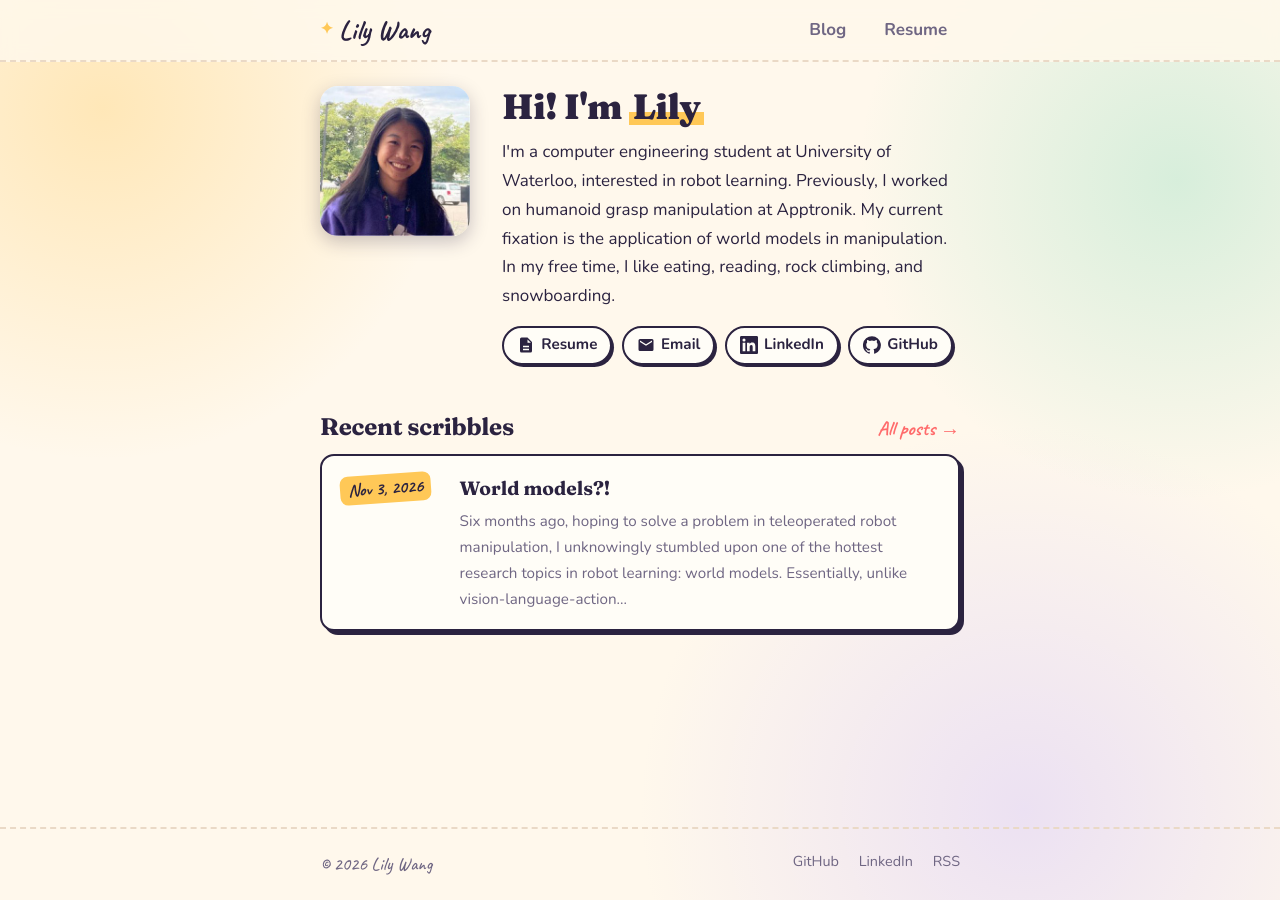
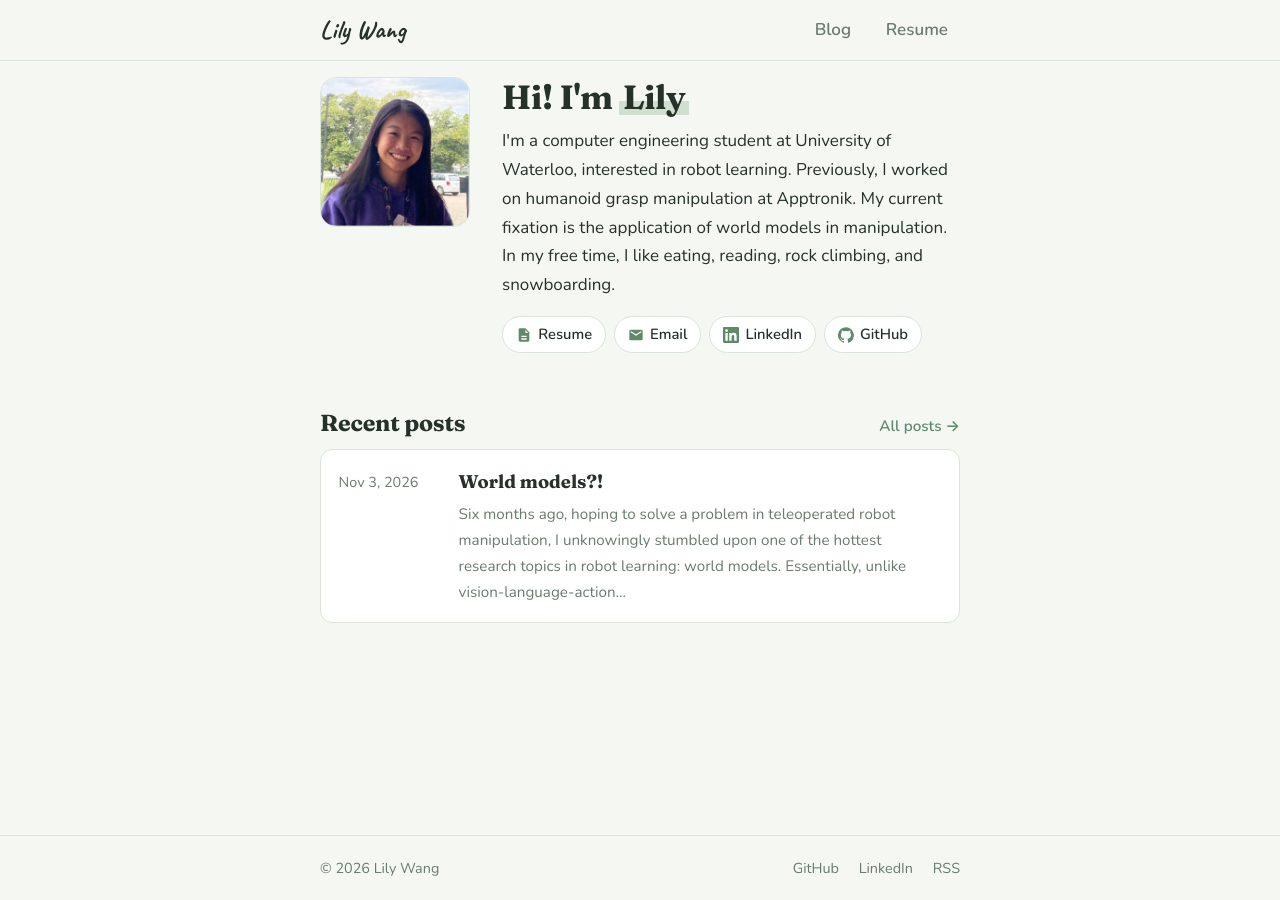
Before and after one commit to lilywang899/lilywang899.github.io, a Jekyll site: the page built from index.md, in a window 1280 px wide. Built offline with Jekyll 4.4.1, drawn with Linux system fonts in a browser that asks for light colours.

Commit message:
Minimalist sage colour theme
Co-Authored-By: Claude Fable 5.1 <noreply@anthropic.com>

```diff
--- a/404.html
+++ b/404.html
@@ -3,7 +3,7 @@ permalink: /404.html
 title: Page not found
 ---
 <div class="oops">
-  <p class="big">🙈</p>
-  <h1>Well, this is awkward.</h1>
+  <p class="big">404</p>
+  <h1>Page not found</h1>
   <p>That page wandered off. Try the <a href="{{ '/' | relative_url }}">home page</a> or the <a href="{{ '/blog/' | relative_url }}">blog</a>.</p>
 </div>
--- a/assets/css/style.css
+++ b/assets/css/style.css
@@ -1,19 +1,16 @@
-@import url("https://fonts.googleapis.com/css2?family=Fraunces:ital,opsz,wght@0,9..144,500;0,9..144,700;0,9..144,900;1,9..144,500&family=Nunito:ital,wght@0,400;0,600;0,700;1,400&family=Caveat:wght@500;700&display=swap");
+@import url("https://fonts.googleapis.com/css2?family=Fraunces:ital,opsz,wght@0,9..144,500;0,9..144,700;1,9..144,500&family=Nunito:ital,wght@0,400;0,600;0,700;1,400&family=Caveat:wght@700&display=swap");
 
 :root {
-  --bg: #fff8ec;
-  --surface: #fffdf7;
-  --text: #2b2340;
-  --muted: #6f6683;
-  --accent: #ff6b6b;
-  --accent-hover: #e04f4f;
-  --sun: #ffc857;
-  --mint: #7ad7b4;
-  --sky: #8ecae6;
-  --lilac: #c8b6ff;
-  --border: #ead9c6;
-  --code-bg: #fdf1dc;
-  --shadow: #2b2340;
+  --bg: #f4f7f2;
+  --surface: #ffffff;
+  --text: #26312a;
+  --muted: #6b7a6f;
+  --accent: #5f8a6a;
+  --accent-hover: #4a7254;
+  --soft: #e3ece2;
+  --soft-2: #cfdfd0;
+  --border: #dbe4da;
+  --code-bg: #eaf0e8;
   --max: 42rem;
   --head: "Fraunces", Georgia, serif;
   --body: "Nunito", -apple-system, "Segoe UI", sans-serif;
@@ -21,180 +18,140 @@
 }
 @media (prefers-color-scheme: dark) {
   :root {
-    --bg: #1e1a2e;
-    --surface: #27223a;
-    --text: #f3ecff;
-    --muted: #b3a9c9;
-    --accent: #ff8585;
-    --accent-hover: #ffa3a3;
-    --sun: #ffd778;
-    --mint: #8fe3c3;
-    --sky: #a4d8f0;
-    --lilac: #d4c6ff;
-    --border: #3d3554;
-    --code-bg: #2e2843;
-    --shadow: #0f0c1a;
+    --bg: #1b201c;
+    --surface: #232a25;
+    --text: #e6ece6;
+    --muted: #9aa89d;
+    --accent: #9ec5a6;
+    --accent-hover: #b6d6bc;
+    --soft: #2d3830;
+    --soft-2: #394739;
+    --border: #334036;
+    --code-bg: #27302a;
   }
 }
 
 * { box-sizing: border-box; }
-html { -webkit-text-size-adjust: 100%; scroll-behavior: smooth; }
+html { -webkit-text-size-adjust: 100%; }
 body {
   margin: 0;
   background: var(--bg);
-  background-image:
-    radial-gradient(circle at 8% 12%, color-mix(in srgb, var(--sun) 35%, transparent) 0, transparent 22rem),
-    radial-gradient(circle at 92% 20%, color-mix(in srgb, var(--mint) 30%, transparent) 0, transparent 20rem),
-    radial-gradient(circle at 80% 90%, color-mix(in srgb, var(--lilac) 35%, transparent) 0, transparent 24rem);
-  background-attachment: fixed;
   color: var(--text);
   font: 17px/1.7 var(--body);
   display: flex;
   flex-direction: column;
   min-height: 100vh;
 }
-::selection { background: var(--sun); color: #2b2340; }
+::selection { background: var(--soft-2); }
 .wrap { width: 100%; max-width: var(--max); margin: 0 auto; padding: 0 1rem; }
-main { flex: 1; padding: 2rem 1rem 4rem; }
+main { flex: 1; padding: 2.5rem 1rem 4rem; }
 
 a { color: var(--accent); text-decoration: none; }
-a:hover { color: var(--accent-hover); text-decoration: underline wavy; text-underline-offset: 3px; }
+a:hover { color: var(--accent-hover); text-decoration: underline; text-underline-offset: 3px; }
 
-h1, h2, h3 { font-family: var(--head); line-height: 1.2; letter-spacing: -0.01em; }
-h1 { font-size: 2.2rem; font-weight: 900; margin: 0 0 0.5rem; }
-h2 { font-size: 1.5rem; font-weight: 700; margin: 2rem 0 0.75rem; }
-h3 { font-size: 1.2rem; font-weight: 700; margin: 1.5rem 0 0.5rem; }
+h1, h2, h3 { font-family: var(--head); line-height: 1.2; letter-spacing: -0.01em; font-weight: 700; }
+h1 { font-size: 2.1rem; margin: 0 0 0.5rem; }
+h2 { font-size: 1.45rem; margin: 2rem 0 0.75rem; }
+h3 { font-size: 1.15rem; margin: 1.5rem 0 0.5rem; }
 p { margin: 0 0 1.1rem; }
 .muted { color: var(--muted); }
 
 /* Header */
-.site-header { position: sticky; top: 0; z-index: 10; background: color-mix(in srgb, var(--bg) 85%, transparent); backdrop-filter: blur(8px); border-bottom: 2px dashed var(--border); }
+.site-header { border-bottom: 1px solid var(--border); background: var(--bg); }
 .site-header .wrap { display: flex; align-items: center; justify-content: space-between; height: 3.75rem; }
-.site-title { font-family: var(--hand); font-size: 1.7rem; font-weight: 700; color: var(--text); display: inline-flex; align-items: center; gap: 0.35rem; }
-.site-title::before { content: "✦"; color: var(--sun); font-size: 1rem; transition: transform .4s; display: inline-block; }
+.site-title { font-family: var(--hand); font-size: 1.6rem; font-weight: 700; color: var(--text); }
 .site-title:hover { text-decoration: none; color: var(--accent); }
-.site-title:hover::before { transform: rotate(180deg) scale(1.3); }
-.site-nav a { color: var(--muted); margin-left: 0.5rem; font-weight: 700; padding: 0.3rem 0.8rem; border-radius: 999px; transition: transform .15s, background .15s; display: inline-block; }
-.site-nav a:hover { text-decoration: none; color: var(--text); background: var(--sun); transform: rotate(-3deg) scale(1.05); }
-.site-nav a.active { color: var(--text); background: var(--mint); }
+.site-nav a { color: var(--muted); margin-left: 0.4rem; font-weight: 600; padding: 0.3rem 0.75rem; border-radius: 999px; transition: background .15s, color .15s; display: inline-block; }
+.site-nav a:hover { text-decoration: none; color: var(--text); background: var(--soft); }
+.site-nav a.active { color: var(--text); background: var(--soft); }
 
 /* Footer */
-.site-footer { border-top: 2px dashed var(--border); color: var(--muted); font-size: 0.9rem; }
+.site-footer { border-top: 1px solid var(--border); color: var(--muted); font-size: 0.9rem; }
 .site-footer .wrap { display: flex; justify-content: space-between; padding: 1.25rem 1rem; flex-wrap: wrap; gap: 0.5rem; }
-.site-footer .made { font-family: var(--hand); font-size: 1.15rem; }
 .footer-links a { margin-left: 1rem; color: var(--muted); }
 
 /* Hero */
-.hero { padding: 1.5rem 0 1rem; display: flex; align-items: flex-start; gap: 2rem; }
+.hero { padding: 1rem 0 1.5rem; display: flex; align-items: flex-start; gap: 2rem; }
 .hero h1 { margin-bottom: 0.6rem; }
-.hero h1 .wave { display: inline-block; transform-origin: 70% 70%; animation: wave 2.5s ease-in-out 1s 2; }
-@keyframes wave { 0%,100% { transform: rotate(0) } 15% { transform: rotate(16deg) } 30% { transform: rotate(-8deg) } 45% { transform: rotate(14deg) } 60% { transform: rotate(-4deg) } 75% { transform: rotate(10deg) } }
-.hero .name { background: linear-gradient(transparent 62%, var(--sun) 62%, var(--sun) 92%, transparent 92%); padding: 0 0.1em; }
-.bio { margin-bottom: 0.9rem; }
-.avatar-wrap { position: relative; flex-shrink: 0; }
+.hero .name { background: linear-gradient(transparent 60%, var(--soft-2) 60%, var(--soft-2) 92%, transparent 92%); padding: 0 0.1em; }
+.bio { margin-bottom: 1rem; }
+.avatar-wrap { flex-shrink: 0; }
 .avatar {
-  border-radius: 18px; object-fit: cover; width: 150px; height: 150px; display: block;
-  box-shadow: 0 6px 18px color-mix(in srgb, var(--shadow) 25%, transparent);
-  transition: transform .3s cubic-bezier(.34,1.56,.64,1);
+  border-radius: 16px; object-fit: cover; width: 150px; height: 150px; display: block;
+  border: 1px solid var(--border);
 }
-.avatar-wrap:hover .avatar { transform: rotate(-2deg) scale(1.03); }
 
 /* Social links */
-.social-links { display: flex; flex-wrap: wrap; gap: 0.5rem 0.6rem; margin: 0.25rem 0 0; }
+.social-links { display: flex; flex-wrap: wrap; gap: 0.5rem 0.5rem; margin: 0; }
 .social-links a {
   display: inline-flex; align-items: center; gap: 0.4rem;
-  color: var(--text); font-weight: 700; font-size: 0.95rem;
-  background: var(--surface); border: 2px solid var(--text); border-radius: 999px;
-  padding: 0.3rem 0.8rem; box-shadow: 2px 2px 0 var(--shadow);
-  transition: transform .15s, box-shadow .15s, background .15s;
+  color: var(--text); font-weight: 600; font-size: 0.92rem;
+  background: var(--surface); border: 1px solid var(--border); border-radius: 999px;
+  padding: 0.3rem 0.8rem;
+  transition: background .15s, border-color .15s;
 }
-.social-links a:hover { text-decoration: none; transform: translate(-2px,-2px) rotate(-2deg); box-shadow: 4px 4px 0 var(--shadow); }
-.social-links a:nth-child(1):hover { background: var(--sun); }
-.social-links a:nth-child(2):hover { background: var(--mint); }
-.social-links a:nth-child(3):hover { background: var(--sky); }
-.social-links a:nth-child(4):hover { background: var(--lilac); }
-.social-links svg, .social-links .icon { width: 18px !important; height: 18px !important; flex-shrink: 0; fill: currentColor; }
+.social-links a:hover { text-decoration: none; background: var(--soft); border-color: var(--soft-2); color: var(--text); }
+.social-links svg, .social-links .icon { width: 16px !important; height: 16px !important; flex-shrink: 0; fill: var(--accent); }
 
 /* Sections */
 .section-head { display: flex; align-items: baseline; justify-content: space-between; }
 .section-head h2 { margin-bottom: 0.75rem; }
-.section-head a { font-family: var(--hand); font-size: 1.25rem; font-weight: 700; }
+.section-head a { font-size: 0.95rem; font-weight: 600; }
 
 /* Post list */
-.post-list { list-style: none; padding: 0; margin: 0; display: grid; gap: 1rem; }
+.post-list { list-style: none; padding: 0; margin: 0; display: grid; gap: 0.75rem; }
 .post-list li {
   display: grid; grid-template-columns: 6.5rem 1fr; gap: 1rem; align-items: start;
   padding: 1rem 1.1rem;
-  background: var(--surface); border: 2px solid var(--text); border-radius: 14px;
-  box-shadow: 4px 4px 0 var(--shadow);
-  transition: transform .2s cubic-bezier(.34,1.56,.64,1), box-shadow .2s;
+  background: var(--surface); border: 1px solid var(--border); border-radius: 12px;
+  transition: border-color .15s, background .15s;
 }
-.post-list li:hover { transform: translate(-2px,-3px) rotate(-0.6deg); box-shadow: 7px 8px 0 var(--shadow); }
-.post-list li:nth-child(3n+1):hover { box-shadow: 7px 8px 0 var(--accent); }
-.post-list li:nth-child(3n+2):hover { box-shadow: 7px 8px 0 var(--mint); }
-.post-list li:nth-child(3n+3):hover { box-shadow: 7px 8px 0 var(--sky); }
-.post-list time {
-  font-family: var(--hand); font-size: 1.1rem; font-weight: 700; line-height: 1.2;
-  color: #2b2340; background: var(--sun); padding: 0.25rem 0.5rem; border-radius: 8px;
-  transform: rotate(-4deg); display: inline-block; justify-self: start; margin-top: 0.15rem;
-}
-.post-list li:nth-child(2n) time { background: var(--lilac); transform: rotate(3deg); }
-.post-link { font-family: var(--head); font-weight: 700; font-size: 1.2rem; color: var(--text); }
+.post-list li:hover { border-color: var(--soft-2); background: color-mix(in srgb, var(--surface) 70%, var(--soft)); }
+.post-list time { color: var(--muted); font-size: 0.9rem; padding-top: 0.25rem; white-space: nowrap; }
+.post-link { font-family: var(--head); font-weight: 700; font-size: 1.15rem; color: var(--text); }
 .post-link:hover { color: var(--accent); text-decoration: none; }
 .post-excerpt { margin: 0.3rem 0 0; color: var(--muted); font-size: 0.95rem; }
-.year { margin-top: 2.5rem; font-family: var(--hand); font-size: 1.6rem; color: var(--muted); }
-.page-title { font-size: 2.2rem; }
+.year { margin-top: 2.5rem; font-family: var(--body); font-size: 0.85rem; font-weight: 700; color: var(--muted); text-transform: uppercase; letter-spacing: 0.1em; }
+.page-title { font-size: 2.1rem; }
 
 @media (max-width: 560px) {
   .hero { flex-direction: column; align-items: flex-start; gap: 1.5rem; }
-  .hero h1 { font-size: 1.9rem; }
-  .post-list li { grid-template-columns: 1fr; gap: 0.4rem; }
+  .hero h1 { font-size: 1.85rem; }
+  .avatar { width: 120px; height: 120px; }
+  .post-list li { grid-template-columns: 1fr; gap: 0.3rem; }
 }
 
 /* Post */
 .post-header { margin-bottom: 2rem; }
-.post-title { font-size: 2.3rem; }
+.post-title { font-size: 2.2rem; }
 .post-meta { color: var(--muted); font-size: 0.95rem; margin: 0; }
 .tag {
-  display: inline-block; font-size: 0.8rem; font-weight: 700; color: #2b2340;
-  padding: 0.1rem 0.6rem; margin-left: 0.3rem; border-radius: 999px; background: var(--sun);
-  transform: rotate(-2deg);
+  display: inline-block; font-size: 0.8rem; font-weight: 600; color: var(--accent-hover);
+  padding: 0.1rem 0.6rem; margin-left: 0.3rem; border-radius: 999px; background: var(--soft);
 }
-.tag:nth-of-type(2) { background: var(--mint); transform: rotate(2deg); }
-.tag:nth-of-type(3) { background: var(--sky); transform: rotate(-1deg); }
-.tag:nth-of-type(4) { background: var(--lilac); transform: rotate(1.5deg); }
 .post-content img { max-width: 100%; height: auto; border-radius: 10px; }
 .post-content .figure { margin: 1.5rem 0 0.5rem; text-align: center; }
-.post-content .figure img { display: inline-block; border: 2px solid var(--text); box-shadow: 5px 5px 0 var(--sun); background: #fff; }
-.post-content .caption { font-family: var(--hand); color: var(--muted); font-size: 1.1rem; line-height: 1.35; text-align: center; margin: 0.6rem auto 1.75rem; max-width: 36rem; }
+.post-content .figure img { display: inline-block; border: 1px solid var(--border); background: #fff; }
+.post-content .caption { color: var(--muted); font-size: 0.9rem; line-height: 1.5; text-align: center; margin: 0.6rem auto 1.75rem; max-width: 36rem; }
 .post-content blockquote {
-  margin: 1.25rem 0; padding: 0.5rem 1.1rem; border-left: 5px solid var(--sun);
-  background: var(--surface); border-radius: 0 10px 10px 0; color: var(--muted); font-style: italic;
+  margin: 1.25rem 0; padding: 0.5rem 1.1rem; border-left: 3px solid var(--soft-2);
+  color: var(--muted); font-style: italic;
 }
-.post-content hr { border: 0; border-top: 2px dashed var(--border); margin: 2rem 0; }
+.post-content hr { border: 0; border-top: 1px solid var(--border); margin: 2rem 0; }
 .post-content table { border-collapse: collapse; width: 100%; margin: 1rem 0; }
 .post-content th, .post-content td { border: 1px solid var(--border); padding: 0.4rem 0.6rem; text-align: left; }
-.post-content h2::before { content: "✦ "; color: var(--accent); font-size: 0.8em; }
 
 code, pre { font-family: ui-monospace, SFMono-Regular, Menlo, Consolas, monospace; font-size: 0.9em; }
-code { background: var(--code-bg); padding: 0.1em 0.4em; border-radius: 6px; }
-pre { background: var(--code-bg); padding: 1rem; border-radius: 12px; overflow-x: auto; line-height: 1.5; border: 2px solid var(--border); }
+code { background: var(--code-bg); padding: 0.1em 0.4em; border-radius: 5px; }
+pre { background: var(--code-bg); padding: 1rem; border-radius: 10px; overflow-x: auto; line-height: 1.5; }
 pre code { background: none; padding: 0; }
 
 .post-nav {
   display: flex; justify-content: space-between; gap: 1rem;
-  margin-top: 3rem; padding-top: 1.5rem; border-top: 2px dashed var(--border);
-  font-family: var(--hand); font-size: 1.25rem; font-weight: 700;
+  margin-top: 3rem; padding-top: 1.5rem; border-top: 1px solid var(--border);
+  font-size: 0.95rem; font-weight: 600;
 }
 .post-nav .next { margin-left: auto; text-align: right; }
-
-/* 404 */
-.oops { text-align: center; padding: 3rem 0; }
-.oops .big { font-size: 5rem; line-height: 1; margin: 0; }
-
-@media (prefers-reduced-motion: reduce) {
-  *, *::before, *::after { animation: none !important; transition: none !important; }
-}
 
 /* Footnotes */
 .footnotes { font-size: 0.9rem; color: var(--muted); margin-top: 1rem; }
@@ -202,3 +159,7 @@ pre code { background: none; padding: 0; }
 .footnotes li { margin-bottom: 0.5rem; }
 .footnote { font-size: 0.8em; vertical-align: super; line-height: 0; font-weight: 700; }
 .reversefootnote { margin-left: 0.3rem; }
+
+/* 404 */
+.oops { text-align: center; padding: 3rem 0; }
+.oops .big { font-size: 4rem; line-height: 1; margin: 0; }
--- a/index.md
+++ b/index.md
@@ -15,7 +15,7 @@ title: Home
 
 <section>
   <div class="section-head">
-    <h2>Recent scribbles</h2>
+    <h2>Recent posts</h2>
     <a href="{{ '/blog/' | relative_url }}">All posts &rarr;</a>
   </div>
   {% include post-list.html posts=site.posts limit=5 %}
```
